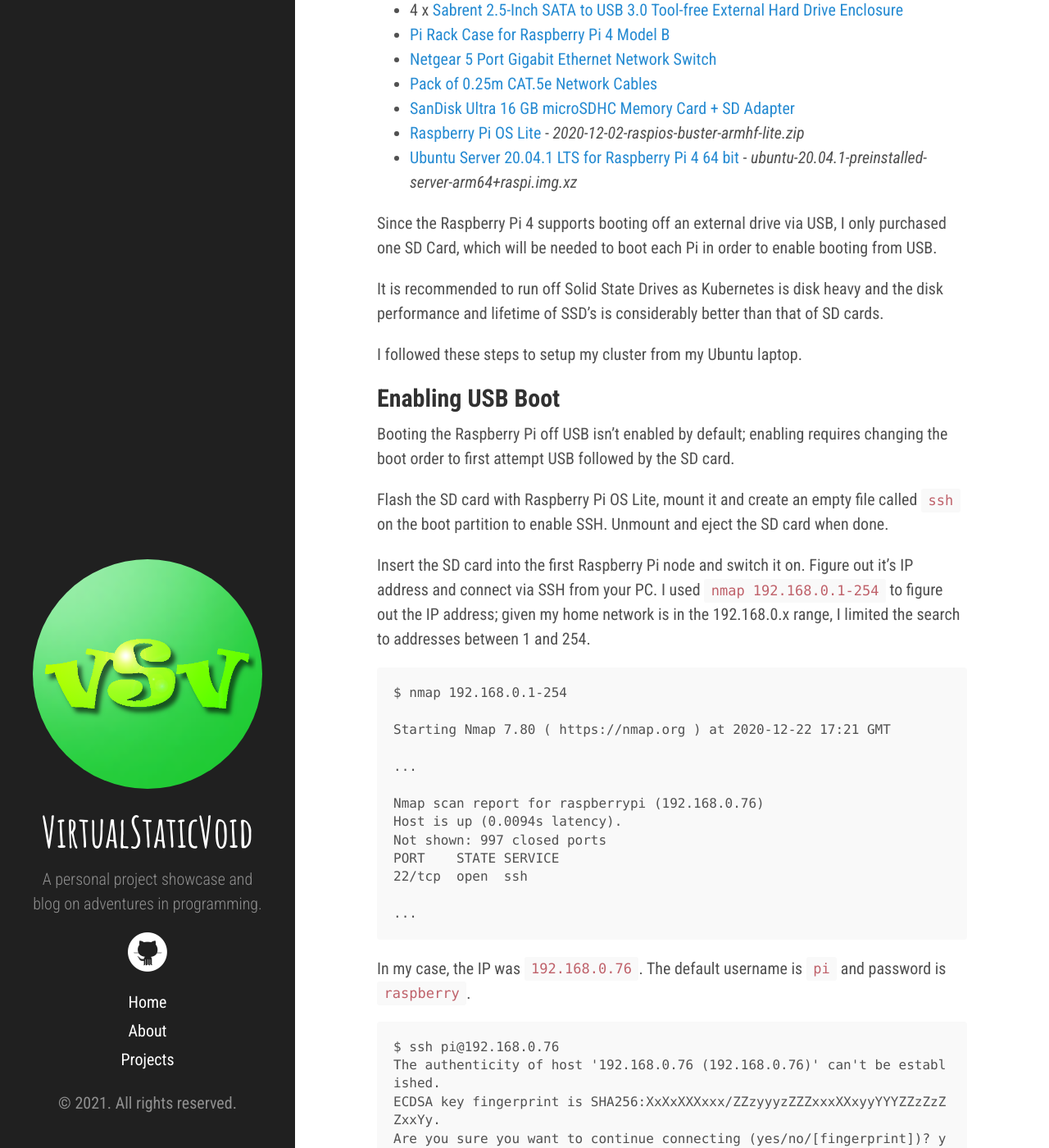
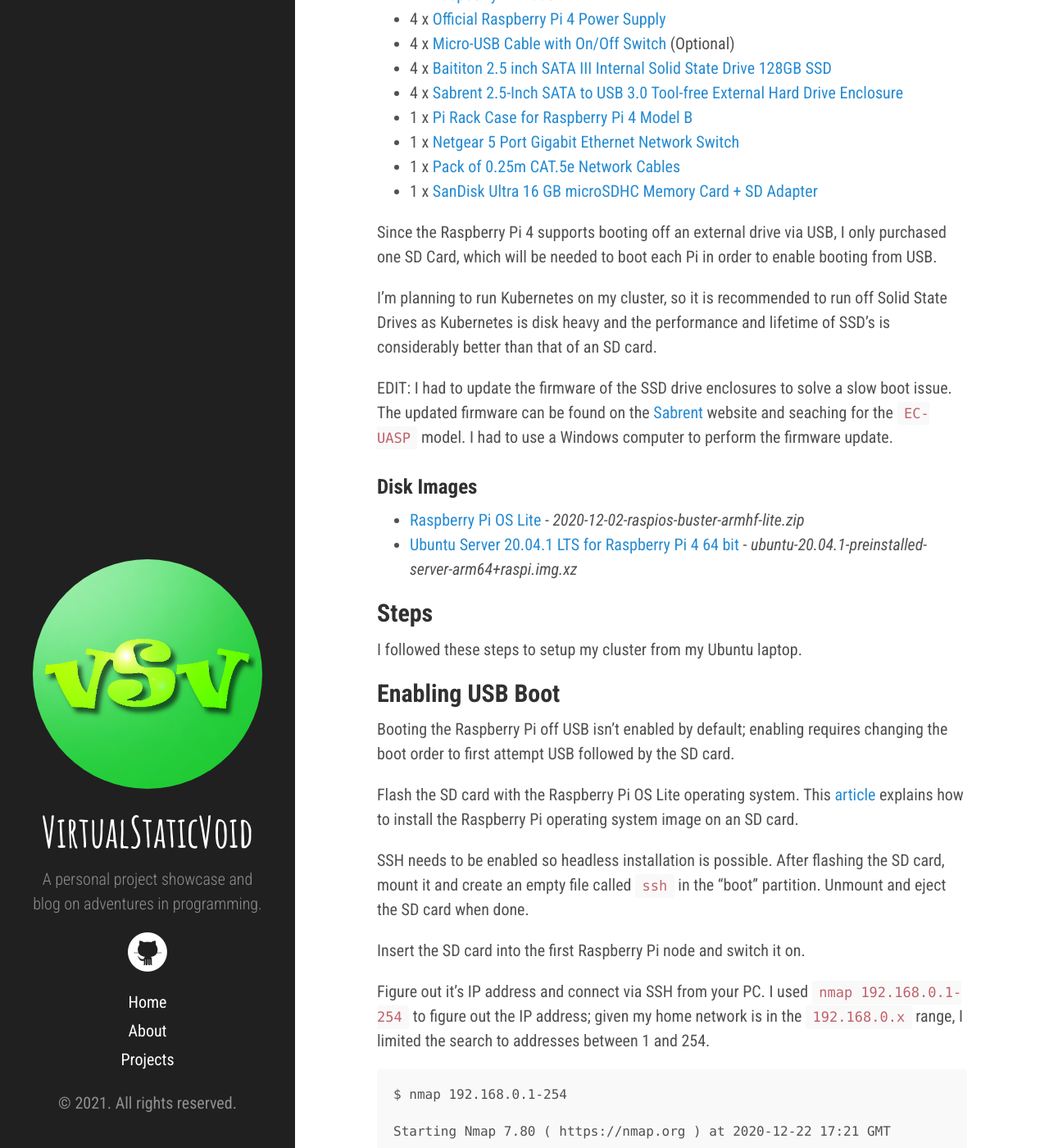
Before and after one commit to virtualstaticvoid/virtualstaticvoid.github.io, a Jekyll site: the page built from _posts/2020-12-22-raspberrypi.md, in a window 1280 px wide and 1400 px high, scrolled down 1137 px. Shown: the whole window at 82% size. Built offline with Jekyll 4.4.1, drawn with Linux system fonts in a browser that asks for light colours; some of the changed text lies outside the part shown.

Commit message:
improvements based on feedback

````diff
--- a/_posts/2020-12-22-raspberrypi.md
+++ b/_posts/2020-12-22-raspberrypi.md
@@ -9,27 +9,38 @@
 
 My goal was to automate as much of the process of setting up each node of the cluster as possible, as I'd read several blog posts on the subject and most require many manual steps having to be repeated on each node, and since I value repeatable processes I enjoyed the challenge of figuring it out.
 
-I'm assuming a certain level of knowledge for readers of this post, so I'm not spelling out every step needed. There are many posts on the internet which do a much better job of explaining things; for example, checkout this post [Make Ubuntu server 20.04 boot from an SSD on Raspberry Pi 4](https://medium.com/@zsmahi/make-ubuntu-server-20-04-boot-from-an-ssd-on-raspberry-pi-4-33f15c66acd4) by Zakaria Smahi.
+I'm assuming a certain level of knowledge for readers of this post, so I'm not spelling out every step needed.
+
+There are many posts on the internet which do a much better job of explaining things; for example, checkout this post [Make Ubuntu server 20.04 boot from an SSD on Raspberry Pi 4](https://medium.com/@zsmahi/make-ubuntu-server-20-04-boot-from-an-ssd-on-raspberry-pi-4-33f15c66acd4) by Zakaria Smahi.
 
 ## Inventory
 
 First off, the inventory of components I am using:
+
+### Hardware
 
 * 4 x [Raspberry Pi Model B](https://thepihut.com/collections/raspberry-pi/products/raspberry-pi-4-model-b)
 * 4 x [Official Raspberry Pi 4 Power Supply](https://thepihut.com/collections/raspberry-pi-power-supplies/products/raspberry-pi-psu-uk)
 * 4 x [Micro-USB Cable with On/Off Switch](https://thepihut.com/collections/raspberry-pi-power-supplies/products/micro-usb-cable-with-on-off-switch) (Optional)
 * 4 x [Baititon 2.5 inch SATA III Internal Solid State Drive 128GB SSD](https://www.amazon.co.uk/gp/product/B08F59B8KH/ref=ppx_yo_dt_b_asin_title_o09_s00)
 * 4 x [Sabrent 2.5-Inch SATA to USB 3.0 Tool-free External Hard Drive Enclosure](https://www.amazon.co.uk/gp/product/B00OJ3UJ2S/ref=ppx_yo_dt_b_asin_title_o09_s01)
-* [Pi Rack Case for Raspberry Pi 4 Model B](https://www.amazon.co.uk/gp/product/B07J9VMNBL/ref=ppx_yo_dt_b_asin_title_o00_s00)
-* [Netgear 5 Port Gigabit Ethernet Network Switch](https://www.amazon.co.uk/gp/product/B07PYSNSDD/ref=ox_sc_act_title_1)
-* [Pack of 0.25m CAT.5e Network Cables](https://www.amazon.co.uk/gp/product/B003SPDAW4/ref=ppx_yo_dt_b_asin_title_o00_s00)
-* [SanDisk Ultra 16 GB microSDHC Memory Card + SD Adapter](https://www.amazon.co.uk/SanDisk-microSDHC-Memory-Adapter-Performance/dp/B073K14CVB/)
+* 1 x [Pi Rack Case for Raspberry Pi 4 Model B](https://www.amazon.co.uk/gp/product/B07J9VMNBL/ref=ppx_yo_dt_b_asin_title_o00_s00)
+* 1 x [Netgear 5 Port Gigabit Ethernet Network Switch](https://www.amazon.co.uk/gp/product/B07PYSNSDD/ref=ox_sc_act_title_1)
+* 1 x [Pack of 0.25m CAT.5e Network Cables](https://www.amazon.co.uk/gp/product/B003SPDAW4/ref=ppx_yo_dt_b_asin_title_o00_s00)
+* 1 x [SanDisk Ultra 16 GB microSDHC Memory Card + SD Adapter](https://www.amazon.co.uk/SanDisk-microSDHC-Memory-Adapter-Performance/dp/B073K14CVB/)
+
+Since the Raspberry Pi 4 supports booting off an external drive via USB, I only purchased one SD Card, which will be needed to boot each Pi in order to enable booting from USB.
+
+I'm planning to run Kubernetes on my cluster, so it is recommended to run off Solid State Drives as Kubernetes is disk heavy and the performance and lifetime of SSD's is considerably better than that of an SD card.
+
+EDIT: I had to update the firmware of the SSD drive enclosures to solve a slow boot issue. The updated firmware can be found on the [Sabrent](https://www.sabrent.com/downloads/) website and seaching for the `EC-UASP` model. I had to use a Windows computer to perform the firmware update.
+
+### Disk Images
+
 * [Raspberry Pi OS Lite](https://www.raspberrypi.org/software/operating-systems/) - _2020-12-02-raspios-buster-armhf-lite.zip_
 * [Ubuntu Server 20.04.1 LTS for Raspberry Pi 4 64 bit](https://ubuntu.com/download/raspberry-pi) - _ubuntu-20.04.1-preinstalled-server-arm64+raspi.img.xz_
 
-Since the Raspberry Pi 4 supports booting off an external drive via USB, I only purchased one SD Card, which will be needed to boot each Pi in order to enable booting from USB.
-
-It is recommended to run off Solid State Drives as Kubernetes is disk heavy and the disk performance and lifetime of SSD's is considerably better than that of SD cards.
+## Steps
 
 I followed these steps to setup my cluster from my Ubuntu laptop.
 
@@ -37,9 +48,13 @@
 
 Booting the Raspberry Pi off USB isn't enabled by default; enabling requires changing the boot order to first attempt USB followed by the SD card.
 
-Flash the SD card with Raspberry Pi OS Lite, mount it and create an empty file called `ssh` on the boot partition to enable SSH. Unmount and eject the SD card when done.
+Flash the SD card with the Raspberry Pi OS Lite operating system. This [article](https://www.raspberrypi.org/documentation/installation/installing-images/) explains how to install the Raspberry Pi operating system image on an SD card.
 
-Insert the SD card into the first Raspberry Pi node and switch it on. Figure out it's IP address and connect via SSH from your PC. I used `nmap 192.168.0.1-254` to figure out the IP address; given my home network is in the 192.168.0.x range, I limited the search to addresses between 1 and 254.
+SSH needs to be enabled so headless installation is possible. After flashing the SD card, mount it and create an empty file called `ssh` in the "boot" partition. Unmount and eject the SD card when done.
+
+Insert the SD card into the first Raspberry Pi node and switch it on.
+
+Figure out it's IP address and connect via SSH from your PC. I used `nmap 192.168.0.1-254` to figure out the IP address; given my home network is in the `192.168.0.x` range, I limited the search to addresses between 1 and 254.
 
 ```
 $ nmap 192.168.0.1-254
@@ -57,7 +72,7 @@
 ...
 ```
 
-In my case, the IP was `192.168.0.76`. The default username is `pi` and password is `raspberry`.
+In my case, the IP was `192.168.0.76` and the default username is `pi` and password is `raspberry`.
 
 ```
 $ ssh pi@192.168.0.76
@@ -79,22 +94,23 @@
 SSH is enabled and the default password for the 'pi' user has not been changed.
 This is a security risk - please login as the 'pi' user and type 'passwd' to set a new password.
 
-
 Wi-Fi is currently blocked by rfkill.
 Use raspi-config to set the country before use.
 
 pi@raspberrypi:~ $
 ```
 
-Once you have an SSH terminal onto to first Raspberry Pi node, use the `raspi-config` tool to change the boot order.
+Once you have an SSH terminal onto to first Raspberry Pi node you can configure the boot order.
+
+See [Raspberry Pi 4 bootloader configuration](https://www.raspberrypi.org/documentation/hardware/raspberrypi/bcm2711_bootloader_config.md) for how it is done.
+
+Or use the `raspi-config` utility to configure via the console user-interface.
 
 ```
 sudo raspi-config
 ```
 
-See [Raspberry Pi 4 bootloader configuration](https://www.raspberrypi.org/documentation/hardware/raspberrypi/bcm2711_bootloader_config.md) for more information.
-
-Power off the node, running `sudo poweroff`, and proceed to complete this step on the other 3 nodes.
+Power off the node, running `sudo poweroff`, remove the SD card and repeat these steps for each of the nodes.
 
 ## Provisioning Ubuntu
 
@@ -144,6 +160,8 @@
   ```
 
 * `network-config`
+
+  My home network is on `192.168.0.*`, but you may need to change the range for your network.
 
   ```
   version: 2
@@ -297,11 +315,29 @@
   exit 0
   ```
 
+Make sure you have downloaded the Ubuntu disk image file from requirements above, and placed it in the same directory as the `provision` script, so your file layout should look like:
+
+```
+$ tree
+.
+├── 999_decompress_rpi_kernel
+├── auto_decompress_kernel
+├── network-config
+├── provision
+├── ubuntu-20.04.1-preinstalled-server-arm64+raspi.img.xz
+├── user-data
+└── usercfg.txt
+
+0 directories, 7 files
+```
+
 **VERY IMPORTANT!**
 
 After inserting the SSD drive you will need to figure out it's block device name using `lsblk`, since the provision script will flash the SSD with the Ubuntu image, so **you must be sure you have the correct device name**.
 
 For example, on my computer it is `sdb` but it might be different for you!
+
+You can use `lsblk` to figure out which device name is correct.
 
 ```
 $ lsblk
@@ -321,19 +357,28 @@
 ...
 ```
 
-Run `provision` script, providing the block device name, hostname for the node and the IP suffix.
+The `provision` script requires providing the block device name, hostname for the node and the IP suffix.
 
-I am going to have a 4 node Raspberry Pi cluster running Kubernetes, so I settled on host naming convention of `rpi-k8s-<role>-<number>` for my nodes, where `<role>` is the role of the node; either "master" or "agent"; and `<number>` is the instance number; starting from `001` to `999`.
+I am going to have a 4 node Raspberry Pi cluster running Kubernetes, so I settled on host naming convention of `rpi-k8s-<role>-<number>` for my nodes, where `<role>` is the role of the node; either "server" or "agent"; and `<number>` is the instance number; starting from `001` to `999`.
 
-My home network's subnet is `192.168.0.0/24`, so I decided to have my master node have the IP `192.168.0.100`, followed by `192.168.0.101`, `192.168.0.102` and `192.168.0.103` for each agent node.
+I decided to have my server node have the IP `192.168.0.100`, followed by `192.168.0.101`, `192.168.0.102` and `192.168.0.103` for each agent node.
 
-So, running the `provision` script with the following arguments for my master node:
+Note: The Ubuntu image filename and password can be overridden by setting the `IMAGE` and `PASSWORD` environment variables before running the `provision` script.
+
+E.g.
 
 ```
-./provision sbd rpi-k8s-master-001 100
+export IMAGE=ubuntu-20.04.1-preinstalled-server-arm64+raspi.img.xz
+export PASSWORD=p@ssw0rD
 ```
 
-I intend to run an HA master in future; so having the number `001` for the first master node makes it consistent for when I add the second master `002`.
+Run the `provision` script with the following arguments for the server node:
+
+```
+./provision sbd rpi-k8s-server-001 100
+```
+
+I intend to run an HA server in future, so having the number `001` for the first server node makes it consistent for when I add the second server with `002`.
 
 And then for each agent node (_inserting and ejecting each respective SSD in between_):
 
@@ -343,7 +388,11 @@
 ./provision sbd rpi-k8s-agent-003 103
 ```
 
-Finally, connect the SSD drives to each Raspberry Pi node and power them on. Each node will automatically provision itself and after some time, you will be able to SSH onto them using the `k8s` user.
+Finally, connect the SSD drives to each Raspberry Pi node and power them on.
+
+Each node will automatically provision itself and after some time, you will be able to SSH onto them using the `k8s` user.
+
+E.g.
 
 ```
 ssh k8s@192.168.0.100
````
Also changed, not shown: other parts of _posts/2020-12-22-raspberrypi.md (+0 -2 lines).
